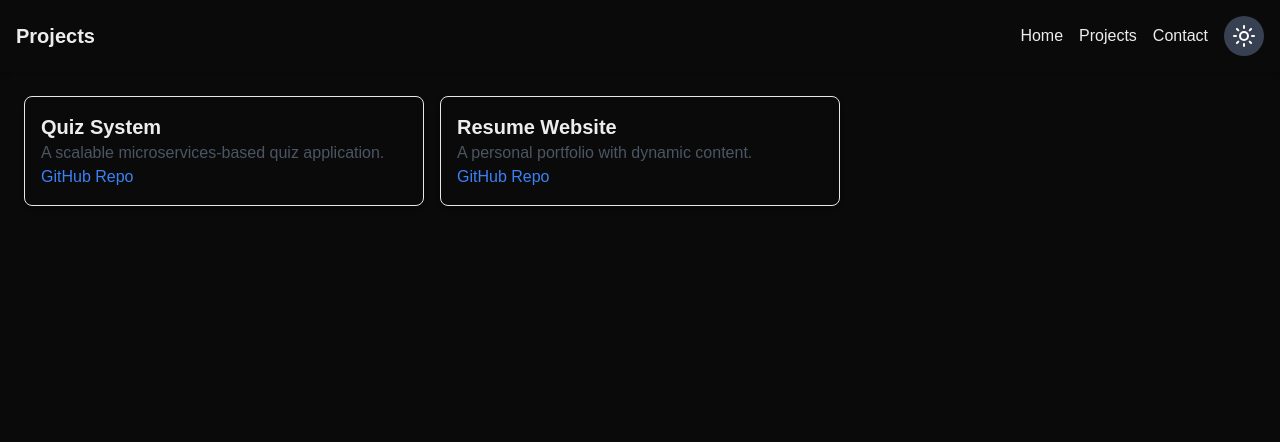
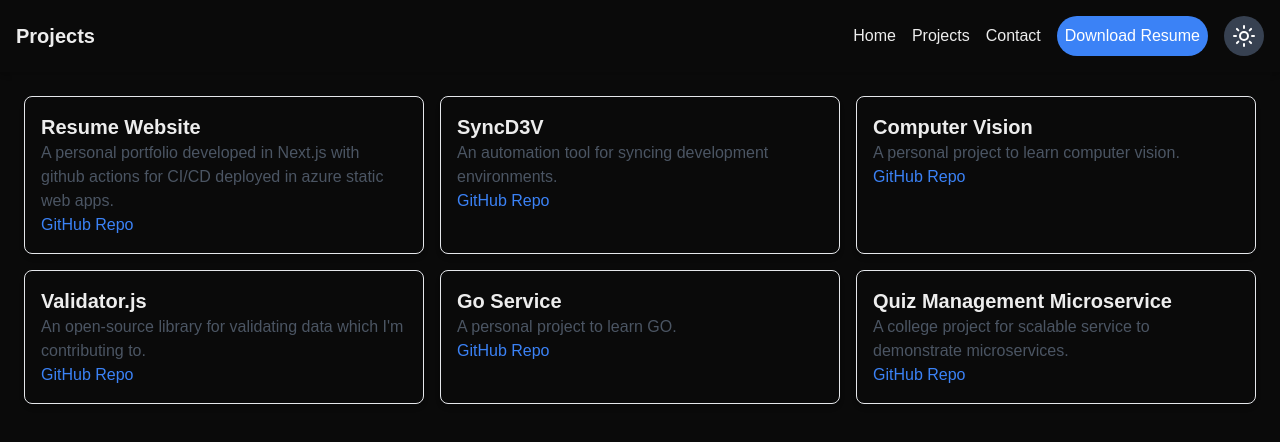
Before and after one commit to drKriP/my-portfolio, a Next.js app: page /projects in a window 1280 px wide. Shown: the top 442 px of the page. Built offline with nearby package versions, Linux system fonts and the light colour scheme.

Commit message:
feat: update Hero and Navbar components with company name and download resume feature

```diff
--- a/src/components/Hero.js
+++ b/src/components/Hero.js
@@ -4,6 +4,7 @@ export default function Hero({ data }) {
   return (
     <section className="flex flex-col items-center justify-center text-center py-20">
       <h1 className="text-4xl font-bold">{data.name}</h1>
+      <h2 className="mt-2 text-xl text-gray-500">{data.company}</h2>
       <p className="mt-2 text-lg">{data.bio}</p>
       <div className="mt-4 flex gap-4">
         {data.socials.map((social, index) => (
--- a/src/components/Navbar.js
+++ b/src/components/Navbar.js
@@ -2,7 +2,7 @@
 
 import { useState } from "react";
 import Link from "next/link";
-import { Sun, Moon } from "lucide-react";
+import { Sun, Moon, Download } from "lucide-react";
 import { usePathname } from "next/navigation";
 
 const Navbar = ({ toggleTheme, isDarkMode }) => {
@@ -19,8 +19,8 @@ const Navbar = ({ toggleTheme, isDarkMode }) => {
   return (
     <nav className="bg-background text-foreground p-4 shadow-md">
       <div className="container mx-auto flex justify-between items-center">
-        <h1 className="text-xl font-bold">{currentTitle}</h1>
-        <ul className="flex space-x-4 items-center"> {/* ✅ Keep items aligned */}
+        <h1 className="text-xl font-bold hidden lg:block">{currentTitle}</h1>
+        <ul className="flex space-x-4 items-center ml-auto"> {/* ✅ Keep items aligned */}
           <li>
             <Link href="/" className="hover:underline">
               Home
@@ -35,6 +35,16 @@ const Navbar = ({ toggleTheme, isDarkMode }) => {
             <Link href="/contact" className="hover:underline">
               Contact
             </Link>
+          </li>
+          <li>
+            <a
+              href="/SalamPlinth-Resume.pdf" // Ensure the resume is stored in the 'public' folder
+              download
+              className="p-2 bg-blue-500 text-white rounded-full hover:bg-blue-600 flex items-center justify-center"
+            >
+              <Download size={20} className="lg:hidden" /> {/* Show icon only on mobile */}
+              <span className="hidden lg:inline">Download Resume</span> {/* Show text only on large screens */}
+            </a>
           </li>
           {/* ✅ Move Theme Toggle Button Inside the List */}
           <li>
--- a/src/config.js
+++ b/src/config.js
@@ -2,6 +2,7 @@
 const config = {
     hero: {
         name: "Salam Plinth",
+        company: "i-exceed",
         bio: "Developer | Tech Enthusiast | Open Source Contributor",
         socials: [
           { name: "GitHub", link: "https://github.com/drKriP"},
@@ -11,27 +12,50 @@ const config = {
     about: {
         description:
           "I am a passionate developer with experience in full-stack development, microservices, and scalable applications.",
-        skills: ["JavaScript", "Node.js", "React", "Next.js", "MongoDB", "Docker", "Kubernetes"],
+        skills: ["JavaScript", "Java", "GO", "C/C++", "Python",
+          "Java Spring", "Node.js", "React", "Next.js",
+          "MongoDB", "OracleDB", "MySQL",
+           "Docker", "Kubernetes", "CyberSecurity"],
       },
       projects: [
         {
-          name: "Quiz System",
-          description: "A scalable microservices-based quiz application.",
-          github: "https://github.com/BITS-WILP-Scalable-Service-Group-25",
+          name: "Resume Website",
+          description: "A personal portfolio developed in Next.js with github actions for CI/CD deployed in azure static web apps.",
+          github: "https://github.com/drKriP/my-portfolio",
         },
         {
-          name: "Resume Website",
-          description: "A personal portfolio with dynamic content.",
-          github: "https://github.com/your-username/resume-website",
+          name: "SyncD3V",
+          description: "An automation tool for syncing development environments.",
+          github: "https://github.com/drKriP/SyncD3V",
+        },
+        {
+          name: "Computer Vision",
+          description: "A personal project to learn computer vision.",
+          github: "https://github.com/drKriP/computer-vision",
+        },
+        {
+          name: "Validator.js",
+          description: "An open-source library for validating data which I'm contributing to.",
+          github: "https://github.com/drKriP/validator.js",
+        },
+        {
+          name: "Go Service",
+          description: "A personal project to learn GO.",
+          github: "https://github.com/drKriP/go-service",
+        },
+        {
+          name: "Quiz Management Microservice",
+          description: "A college project for scalable service to demonstrate microservices.",
+          github: "https://github.com/BITS-WILP-Scalable-Service-Group-25/quiz-management",
         },
       ],
     contact: {
       email: "plinthluwang@gmail.com",
     },
     contactInfo: {
-      email: "plinthluwang@gmail.com",
-      phone: "+1234567890",
-      address: "123 Main Street, City, Country",
+      email: "salamplinth@luwang.site",
+      phone: "+91 8730092055",
+      address: "Bengaluru, India",
     },
   };
 
```
Also changed, not shown: 1 other file (tests, documents, lock files or other folders).
